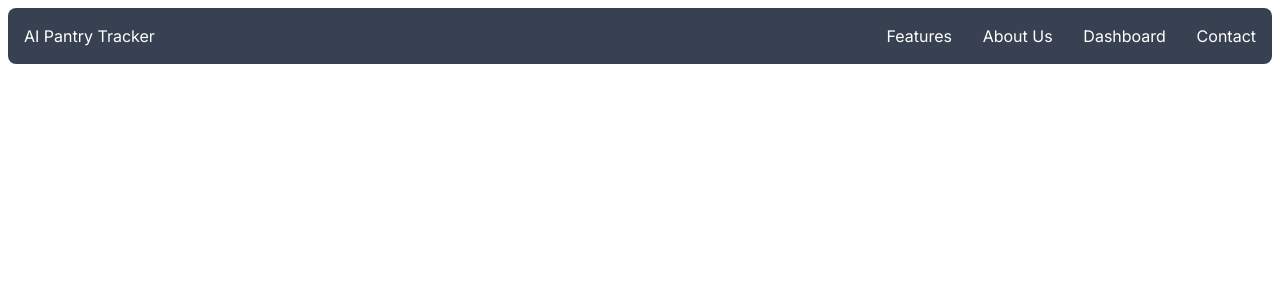
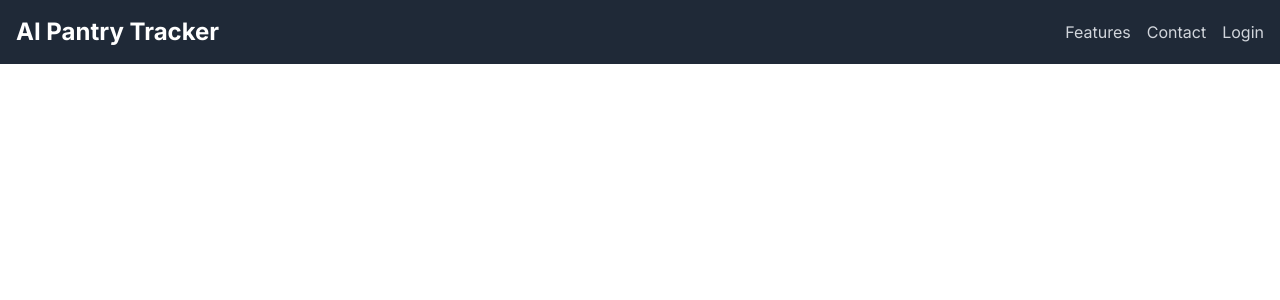
Before and after one commit to rishabhguptajs/ai-pantry-tracker, a Next.js app: page / in a window 1280 px wide. Shown: the top 300 px of the page. Built offline with nearby package versions, Linux system fonts and the light colour scheme; no server answers.

Commit message:
refactor: Update navbar component with responsive design and authentication logic

```diff
--- a/src/app/components/navbar.tsx
+++ b/src/app/components/navbar.tsx
@@ -1,21 +1,131 @@
-"use client";
+"use client"
 
-import Link from 'next/link';
-import React from 'react'
+import { useState } from "react"
+import Link from "next/link"
+import { useAuth } from "@/context/AuthContext"
+import { useRouter } from "next/navigation"
 
 const Navbar = () => {
+  const [isOpen, setIsOpen] = useState(false)
+  const { user, signOutAcc } = useAuth()
+  const router = useRouter()
+
+  const toggleMenu = () => {
+    setIsOpen(!isOpen)
+  }
+
   return (
-    <div className='max-w-screen-2xl h-fit flex m-2 bg-gray-700 text-white p-4 rounded-lg justify-between'>
-        <div>
-            <Link href={'/'}>AI Pantry Tracker</Link>
+    <nav className="bg-gray-800 p-4">
+      <div className="container mx-auto flex justify-between items-center">
+        <div className="text-white text-2xl font-bold">
+          <Link href="/">AI Pantry Tracker</Link>
         </div>
-        <div className='w-[30%] flex justify-between'>
-            <Link href={'/feaures'}>Features</Link>
-            <Link href={'/abou'}>About Us</Link>
-            <Link href={'/dashboard'}>Dashboard</Link>
-            <Link href={'/contact'}>Contact</Link>
+        <div className="hidden md:flex space-x-4">
+          <Link href="/" className="text-gray-300 hover:text-white">
+            Features
+          </Link>
+
+          <Link href="/contact" className="text-gray-300 hover:text-white">
+            Contact
+          </Link>
+
+          {user ? (
+            <Link href="/dashboard" className="text-gray-300 hover:text-white">
+              Dashboard
+            </Link>
+          ) : (
+            <Link href="/login" className="text-gray-300 hover:text-white">
+              Login
+            </Link>
+          )}
+
+          {user && (
+            <button
+              onClick={() => {
+                signOutAcc()
+                router.push("/")
+              }}
+              className="text-gray-300 hover:text-white"
+            >
+              Logout
+            </button>
+          )}
         </div>
-    </div>
+        <div className="md:hidden">
+          <button
+            onClick={toggleMenu}
+            className="text-gray-300 hover:text-white focus:outline-none"
+          >
+            <svg
+              className="w-6 h-6"
+              fill="none"
+              stroke="currentColor"
+              viewBox="0 0 24 24"
+              xmlns="http://www.w3.org/2000/svg"
+            >
+              {isOpen ? (
+                <path
+                  strokeLinecap="round"
+                  strokeLinejoin="round"
+                  strokeWidth="2"
+                  d="M6 18L18 6M6 6l12 12"
+                />
+              ) : (
+                <path
+                  strokeLinecap="round"
+                  strokeLinejoin="round"
+                  strokeWidth="2"
+                  d="M4 6h16M4 12h16m-7 6h7"
+                />
+              )}
+            </svg>
+          </button>
+        </div>
+      </div>
+      {isOpen && (
+        <div className="md:hidden flex flex-col mt-4 space-y-2">
+          <Link
+            href="/features"
+            className="text-gray-300 hover:text-white px-4 py-2"
+          >
+            Features
+          </Link>
+          <Link
+            href="/contact"
+            className="text-gray-300 hover:text-white px-4 py-2"
+          >
+            Contact Us
+          </Link>
+
+          {user ? (
+            <Link
+              href="/dashboard"
+              className="text-gray-300 hover:text-white px-4 py-2"
+            >
+              Dashboard
+            </Link>
+          ) : (
+            <Link
+              href="/login"
+              className="text-gray-300 hover:text-white px-4 py-2"
+            >
+              Login
+            </Link>
+          )}
+
+          {user && (
+            <div>
+              <button
+                onClick={() => signOutAcc()}
+                className="text-gray-300 hover:text-white px-4 py-2"
+              >
+                Logout
+              </button>
+            </div>
+          )}
+        </div>
+      )}
+    </nav>
   )
 }
 
--- /dev/null
+++ b/src/app/dashboard/page.tsx
@@ -0,0 +1,28 @@
+"use client";
+
+import React from 'react'
+import { useAuth } from '@/context/AuthContext'
+import { db } from '@/db/firebase';
+import { collection, addDoc } from 'firebase/firestore';
+
+const Dashboard = () => {
+    const { user } = useAuth();
+
+    // const handleAddItem = async () => {
+    //     const pantryRef = await addDoc(collection(db, 'pantry'), {
+    //         name: 'Milk',
+    //         quantity: 1,
+    //         userId: user!.uid
+    //     });
+    //     console.log('Document written with ID: ', pantryRef.id);
+    // }
+
+  return (
+    <div className='flex flex-col justify-center items-center mx-auto p-4'>
+        <h1 className="text-2xl font-bold">Dashboard</h1>
+        <p className='text-left'>Welcome {user?.displayName}</p>
+    </div>
+  )
+}
+
+export default Dashboard
```
